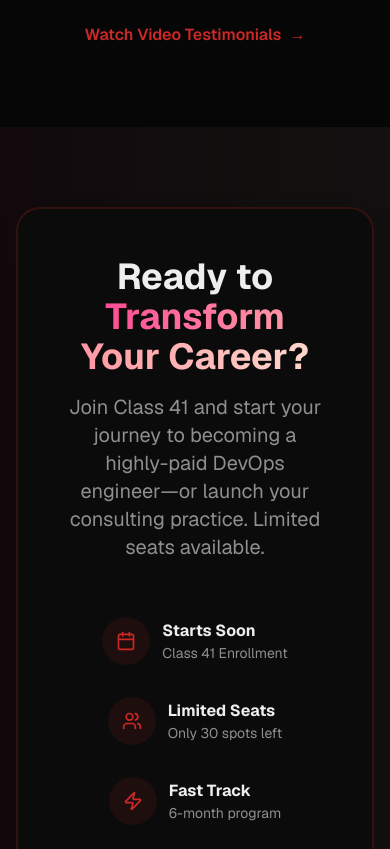
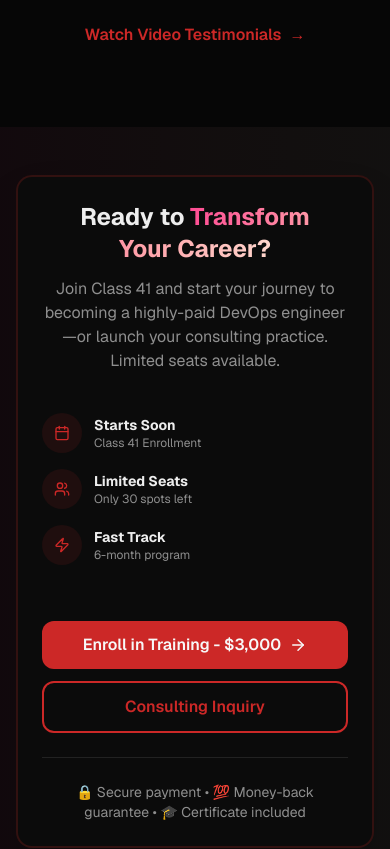
Before and after one commit to clintjeff2/landmark-tech-site, a Next.js app: page / in a window 390 px wide. Shown: the part 8460-9309 px from the top of the page. Built offline with nearby package versions, Linux system fonts and the light colour scheme; no server answers; the database is empty.

Commit message:
feat: improve CTA section responsiveness and button layout

```diff
--- a/components/home/cta.tsx
+++ b/components/home/cta.tsx
@@ -7,18 +7,18 @@ import { useCurrentClass } from "@/hooks/useCurrentClass";
 export default function CTA() {
   const { currentClass, loading, formatPrice, formatDate } = useCurrentClass();
   return (
-    <section className="py-20 relative overflow-hidden">
+    <section className="py-12 sm:py-16 lg:py-20 relative overflow-hidden">
       {/* Background gradient */}
       <div className="absolute inset-0 gradient-signature opacity-5" />
 
-      <div className="max-w-5xl mx-auto px-4 sm:px-6 lg:px-8 relative z-10">
-        <div className="bg-card border-2 border-primary/20 rounded-3xl p-12 md:p-16 text-center space-y-8 shadow-2xl">
-          <div className="space-y-4">
-            <h2 className="text-4xl md:text-5xl font-bold text-foreground text-balance">
+      <div className="container-responsive relative z-10 max-w-5xl">
+        <div className="bg-card border-2 border-primary/20 rounded-2xl sm:rounded-3xl p-6 sm:p-10 lg:p-16 text-center space-y-6 sm:space-y-8 shadow-2xl">
+          <div className="space-y-3 sm:space-y-4">
+            <h2 className="text-2xl sm:text-3xl md:text-4xl lg:text-5xl font-bold text-foreground text-balance">
               Ready to{" "}
               <span className="gradient-text">Transform Your Career?</span>
             </h2>
-            <p className="text-xl text-muted-foreground max-w-2xl mx-auto text-pretty">
+            <p className="text-base sm:text-lg lg:text-xl text-muted-foreground max-w-2xl mx-auto text-pretty">
               Join {loading ? "Class 41" : currentClass?.name || "Class 41"} and
               start your journey to becoming a highly-paid DevOps engineer—or
               launch your consulting practice. Limited seats available.
@@ -26,20 +26,20 @@ export default function CTA() {
           </div>
 
           {/* Quick Stats */}
-          <div className="flex flex-col sm:flex-row items-center justify-center gap-8 py-6">
-            <div className="flex items-center space-x-3">
-              <div className="w-12 h-12 rounded-full bg-primary/10 flex items-center justify-center">
-                <Calendar size={20} className="text-primary" />
+          <div className="flex flex-col sm:flex-row items-center justify-center gap-4 sm:gap-6 lg:gap-8 py-4 sm:py-6">
+            <div className="flex items-center space-x-3 w-full sm:w-auto">
+              <div className="w-10 h-10 sm:w-12 sm:h-12 rounded-full bg-primary/10 flex items-center justify-center flex-shrink-0">
+                <Calendar className="w-4 h-4 sm:w-5 sm:h-5 text-primary" />
               </div>
               <div className="text-left">
-                <div className="font-bold text-foreground">
+                <div className="font-bold text-sm sm:text-base text-foreground">
                   {loading
                     ? "Starts Soon"
                     : currentClass?.startDate
                     ? formatDate(currentClass.startDate)
                     : "Starts Soon"}
                 </div>
-                <div className="text-sm text-muted-foreground">
+                <div className="text-xs sm:text-sm text-muted-foreground">
                   {loading
                     ? "Class 41 Enrollment"
                     : `${currentClass?.name || "Class 41"} Enrollment`}
@@ -49,13 +49,15 @@ export default function CTA() {
 
             <div className="hidden sm:block h-12 w-px bg-border" />
 
-            <div className="flex items-center space-x-3">
-              <div className="w-12 h-12 rounded-full bg-primary/10 flex items-center justify-center">
-                <Users size={20} className="text-primary" />
+            <div className="flex items-center space-x-3 w-full sm:w-auto">
+              <div className="w-10 h-10 sm:w-12 sm:h-12 rounded-full bg-primary/10 flex items-center justify-center flex-shrink-0">
+                <Users className="w-4 h-4 sm:w-5 sm:h-5 text-primary" />
               </div>
               <div className="text-left">
-                <div className="font-bold text-foreground">Limited Seats</div>
-                <div className="text-sm text-muted-foreground">
+                <div className="font-bold text-sm sm:text-base text-foreground">
+                  Limited Seats
+                </div>
+                <div className="text-xs sm:text-sm text-muted-foreground">
                   Only 30 spots left
                 </div>
               </div>
@@ -63,13 +65,15 @@ export default function CTA() {
 
             <div className="hidden sm:block h-12 w-px bg-border" />
 
-            <div className="flex items-center space-x-3">
-              <div className="w-12 h-12 rounded-full bg-primary/10 flex items-center justify-center">
-                <Zap size={20} className="text-primary" />
+            <div className="flex items-center space-x-3 w-full sm:w-auto">
+              <div className="w-10 h-10 sm:w-12 sm:h-12 rounded-full bg-primary/10 flex items-center justify-center flex-shrink-0">
+                <Zap className="w-4 h-4 sm:w-5 sm:h-5 text-primary" />
               </div>
               <div className="text-left">
-                <div className="font-bold text-foreground">Fast Track</div>
-                <div className="text-sm text-muted-foreground">
+                <div className="font-bold text-sm sm:text-base text-foreground">
+                  Fast Track
+                </div>
+                <div className="text-xs sm:text-sm text-muted-foreground">
                   6-month program
                 </div>
               </div>
@@ -77,27 +81,29 @@ export default function CTA() {
           </div>
 
           {/* CTA Buttons */}
-          <div className="flex flex-col sm:flex-row gap-4 justify-center pt-4">
+          <div className="flex flex-col sm:flex-row gap-3 sm:gap-4 justify-center pt-4">
             <Link
               href="/register"
-              className="inline-flex items-center justify-center bg-primary text-primary-foreground hover:bg-primary/90 px-10 py-5 rounded-lg font-semibold text-lg transition-all duration-300 hover:scale-105 group"
+              className="inline-flex items-center justify-center bg-primary text-primary-foreground hover:bg-primary/90 px-6 sm:px-8 lg:px-10 py-3 sm:py-4 lg:py-5 rounded-lg font-semibold text-base sm:text-lg transition-all duration-300 hover:scale-105 group"
             >
-              Enroll in Training - {loading ? "$3,000" : formatPrice()}
+              <span className="truncate">
+                Enroll in Training - {loading ? "$3,000" : formatPrice()}
+              </span>
               <ArrowRight
-                className="ml-2 group-hover:translate-x-1 transition-transform"
-                size={20}
+                className="ml-2 group-hover:translate-x-1 transition-transform flex-shrink-0"
+                size={18}
               />
             </Link>
             <Link
               href="/contact?subject=consulting"
-              className="inline-flex items-center justify-center bg-transparent border-2 border-primary text-primary hover:bg-primary hover:text-white px-10 py-5 rounded-lg font-semibold text-lg transition-all duration-300"
+              className="inline-flex items-center justify-center bg-transparent border-2 border-primary text-primary hover:bg-primary hover:text-white px-6 sm:px-8 lg:px-10 py-3 sm:py-4 lg:py-5 rounded-lg font-semibold text-base sm:text-lg transition-all duration-300"
             >
               Consulting Inquiry
             </Link>
           </div>
 
           {/* Trust indicators */}
-          <div className="pt-8 border-t border-border">
+          <div className="pt-6 sm:pt-8 border-t border-border">
             <p className="text-sm text-muted-foreground">
               🔒 Secure payment • 💯 Money-back guarantee • 🎓 Certificate
               included
```
